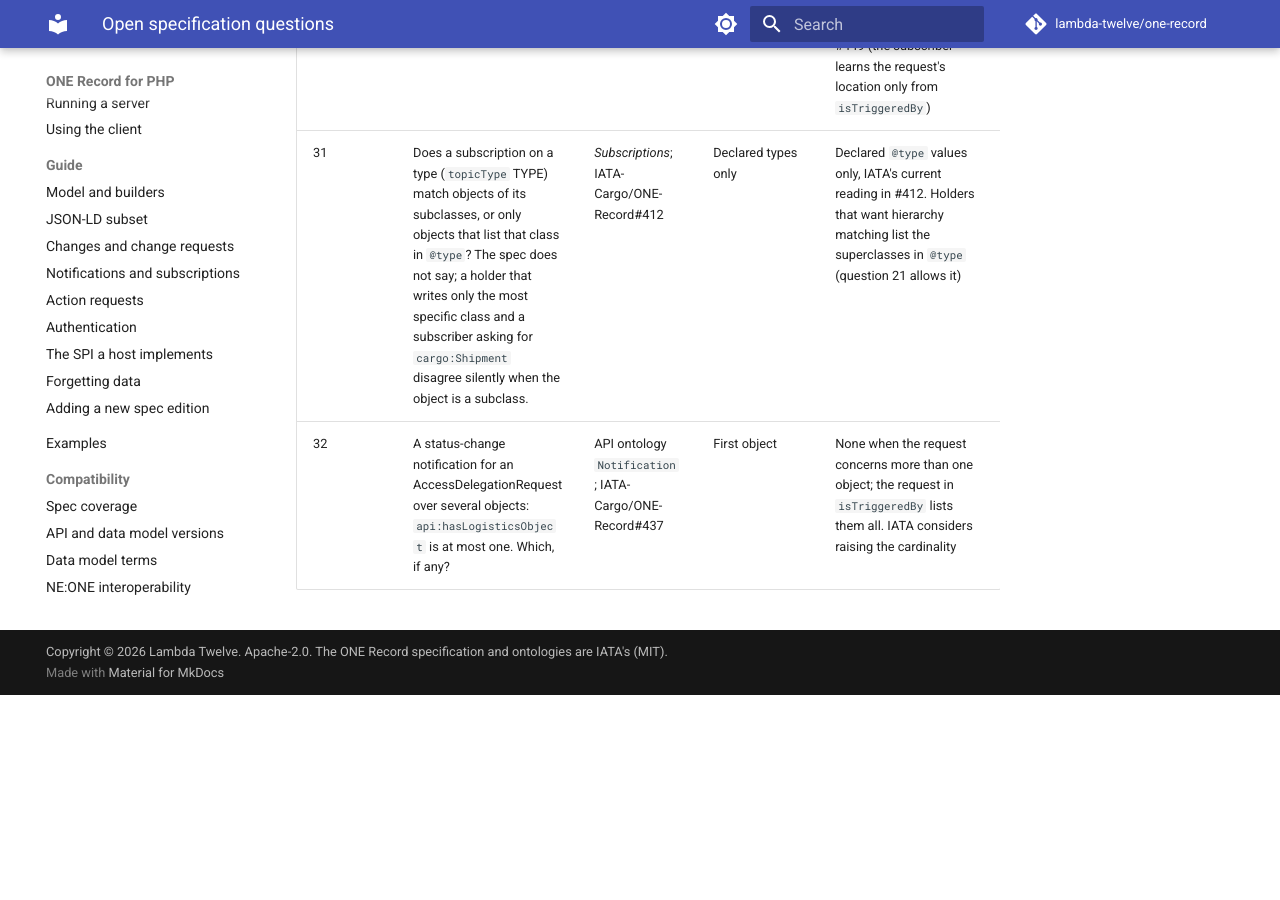
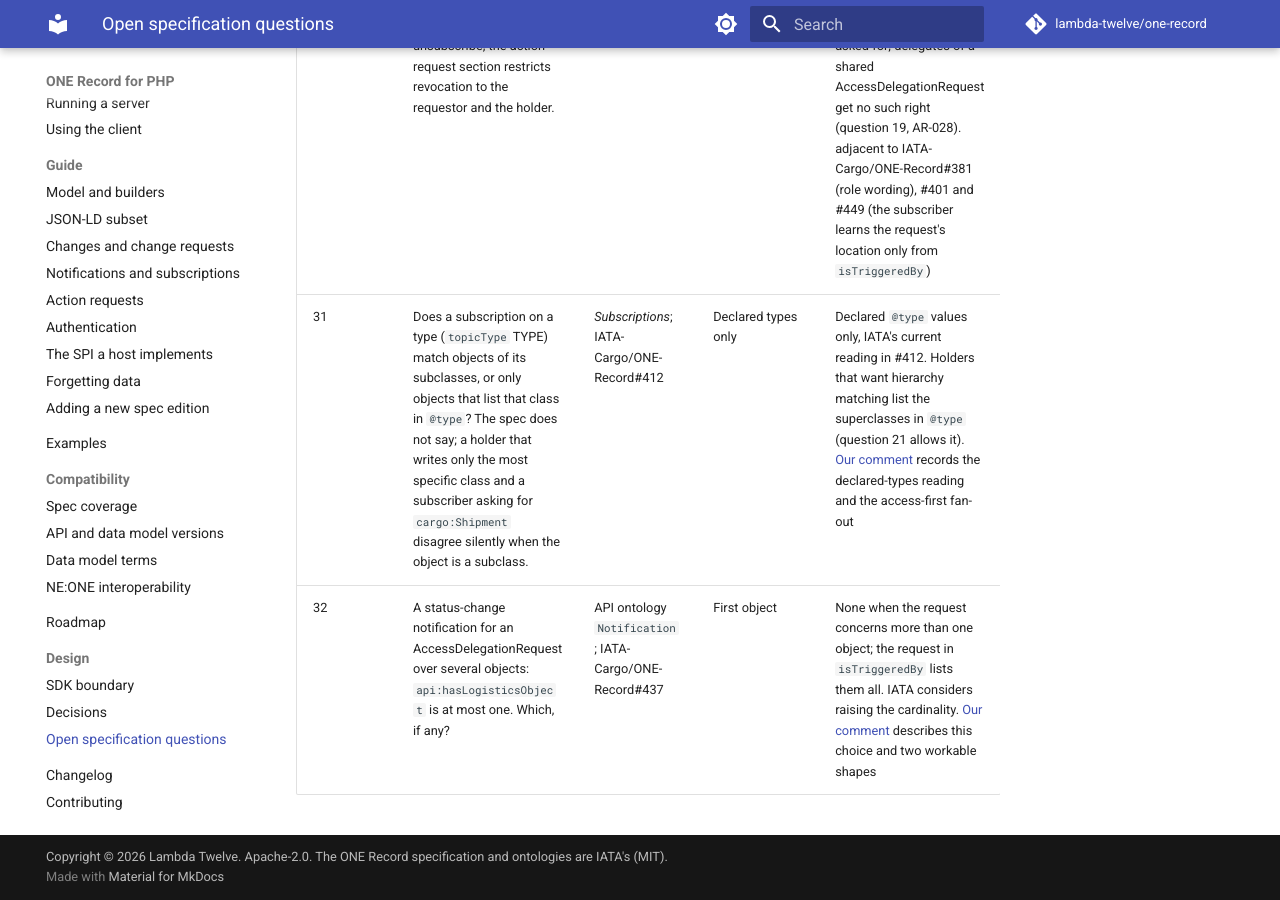
Before and after one commit to lambda-twelve/one-record, an MkDocs documentation site: the page built from docs/spec-questions.md, in a window 1280 px wide and 900 px high, scrolled down 6669 px. Built offline with MkDocs 1.6.1 and Material for MkDocs 9.7.7, drawn with Linux system fonts in a browser that asks for light colours; comment, search, counter and statistics services are not loaded; before the commit the page ends 7364 px from its top, so only the background shows below that; some of the changed text lies outside the part shown.

Commit message:
Link the register to our comments on the IATA issues
Questions 8, 26, 31 and 32 now point at the comments Lambda Twelve
posted on IATA-Cargo/ONE-Record#403, #401, #412 and #437.

```diff
--- a/docs/spec-questions.md
+++ b/docs/spec-questions.md
@@ -13,7 +13,7 @@ chose. Entries are added as they are met; none is removed, only resolved.
 | 5 | Numeric literal forms: `20.0`, `"20.0"^^xsd:double` and `2.0E1` are the same RDF value with different lexical forms. | JSON-LD/RDF | Stores lexical form as received | Comparison normalises by datatype; storage keeps the lexical form as received |
 | 6 | `?at=` and audit-trail timestamps use `YYYYMMDDThhmmssZ` while bodies use RFC 3339. | *Retrieve a historical Logistics Object* | Basic ISO format | Accept both forms on input; emit the spec's basic format in links |
 | 7 | The audit-trail example uses `api:REQUEST_STATUS_ACCEPTED`, which does not exist in the ontology. | *Get Audit Trail* example D1 | `api:REQUEST_ACCEPTED` | Ontology names (`api:REQUEST_ACCEPTED`) |
-| 8 | `hasSupportedOntology` must be unversioned IRIs per the guidelines, but the server-information example lists versioned ones. | *Server information* example A1 vs *Versioning* | Versioned | Unversioned in `hasSupportedOntology`, versioned in `hasSupportedOntologyVersion`. open as IATA-Cargo/ONE-Record#403; IATA leans towards dropping the split and keeping versioned IRIs in `hasSupportedOntology` |
+| 8 | `hasSupportedOntology` must be unversioned IRIs per the guidelines, but the server-information example lists versioned ones. | *Server information* example A1 vs *Versioning* | Versioned | Unversioned in `hasSupportedOntology`, versioned in `hasSupportedOntologyVersion`. open as IATA-Cargo/ONE-Record#403; IATA leans towards dropping the split and keeping versioned IRIs in `hasSupportedOntology`. [Our comment](https://github.com/IATA-Cargo/ONE-Record/issues/403#issuecomment-5974647905) states what we emit and asks for a deprecation rather than a removal |
 | 9 | Access delegation `isRequestedFor`: a list in 2.2, exactly one organisation in 2.3; yet the 2.3 example still writes a one-element list. | *Access delegations*, example | List | Read as list or single value at either version; written as a list, as both editions' examples do |
 | 10 | `Content-Type` version parameter: the spec requires echoing the negotiated version; NE:ONE ignores the parameter and answers `;charset=UTF-8`. | *Versioning* | Ignores | Echo the negotiated version; accept partners that do not |
 | 11 | Data-model mapping questions for forwarders: unit IRIs (`code-lists/MeasurementUnitCode#KGM` vs UN/CEFACT), currency IRIs on the open `CurrencyCode` list, countries and airports as `CodeListElement`, party placement (shipment vs waybill), booking reference (`shippingRefNo` vs `Booking`), pieces vs piece groups. | Data model 3.2/3.3 | n/a | Left to the mapping layer in wrappers; the SDK supports every form |
@@ -31,10 +31,10 @@ chose. Entries are added as they are met; none is removed, only resolved.
 | 23 | Whether `PATCH /action-requests/{id}?status=` takes effect within the request. NE:ONE answers 204 and applies the decision on its evaluation timer, so a `GET` right after may still say pending. | *Action requests* | Asynchronous | Applied within the request; clients of other servers should poll, which the interop suite does |
 | 24 | Response bodies as flattened JSON-LD: NE:ONE answers with a top-level `@graph` whenever an object has embedded nodes, and `@vocab` for the cargo namespace. The spec's examples are nested. | *JSON-LD* examples; NE:ONE `jsonld.mode` | Flattened | Nested bodies written; a top-level `@graph` accepted on read and rooted at the object asked for |
 | 25 | Does an accepted subscription with `sendLogisticsObjectBody` keep authorising disclosure of the body after the subscriber's read permission is revoked? The access-control and subscription sections each define their own grant and say nothing about the interaction. | *Access Control*, *Subscriptions* | Sends the body while the subscription is accepted | Open. Interim choice: the access policy is consulted per recipient at fan-out time; without read permission the notification carries the URI only, under a hiding policy nothing is sent. A host that wants push authorisation independent of read access must say so in its policy |
-| 26 | Does `api:isTriggeredBy` on a notification name the event's cause (the ChangeRequest) or the subscription the recipient can revoke (the SubscriptionRequest)? The unsubscribe text wants a revocable locator; the model says ActionRequest. | *Notifications*, *Subscriptions: Unsubscribe* | ChangeRequest for updates | Open. Interim: updates name the change request, creations and events name the subscription request; a subscriber may not be able to read the change request it is pointed at (question 19). raised from the other side in IATA-Cargo/ONE-Record#401, which also wants `isTriggeredBy` to be the revocable locator |
+| 26 | Does `api:isTriggeredBy` on a notification name the event's cause (the ChangeRequest) or the subscription the recipient can revoke (the SubscriptionRequest)? The unsubscribe text wants a revocable locator; the model says ActionRequest. | *Notifications*, *Subscriptions: Unsubscribe* | ChangeRequest for updates | Open. Interim: updates name the change request, creations and events name the subscription request; a subscriber may not be able to read the change request it is pointed at (question 19). raised from the other side in IATA-Cargo/ONE-Record#401, which also wants `isTriggeredBy` to be the revocable locator. [Our comment](https://github.com/IATA-Cargo/ONE-Record/issues/401#issuecomment-5974682959) asks whether `isTriggeredBy` is the cause or the subscription |
 | 27 | Which JSON-LD representations must every ONE Record implementation accept: only the nested shape of the examples, flattened `@graph` (NE:ONE), expanded arrays, `@set`, scoped contexts? No normative profile exists. | *JSON-LD* examples; JSON-LD 1.1 | Flattened | Open. This package reads nested documents and a top-level `@graph`, writes nested, and refuses the rest with a precise error ([subset](guide/json-ld.md)) |
 | 28 | What identifies a notification across retries, and what must a receiver deduplicate on? The model has no notification id and the delivery text no retry rule. | *Notifications* | None | Open. Interim: an `Idempotency-Key` header carrying the sender's outbox id; receivers see it on `NotificationReceived` |
 | 29 | How are language-tagged strings and non-XSD datatypes represented in an `api:Operation`? `api:hasDatatype` names one IRI and `api:hasValue` one string; there is no place for a language tag. | API ontology `OperationObject` | Writes `xsd:string` | Open. This package refuses to build a change for a language-tagged literal rather than drop the tag silently |
 | 30 | Who may revoke a SubscriptionRequest a third party created? The subscriptions section tells the subscriber to revoke its request to unsubscribe; the action-request section restricts revocation to the requestor and the holder. | *Subscriptions with 3rd parties*, *Action Requests: using* | Requestor and holder | Open. Interim: the subscriber of a SubscriptionRequest may revoke it, as the only direct way to stop notifications it never asked for; delegates of a shared AccessDelegationRequest get no such right (question 19, AR-028). adjacent to IATA-Cargo/ONE-Record#381 (role wording), #401 and #449 (the subscriber learns the request's location only from `isTriggeredBy`) |
-| 31 | Does a subscription on a type (`topicType` TYPE) match objects of its subclasses, or only objects that list that class in `@type`? The spec does not say; a holder that writes only the most specific class and a subscriber asking for `cargo:Shipment` disagree silently when the object is a subclass. | *Subscriptions*; IATA-Cargo/ONE-Record#412 | Declared types only | Declared `@type` values only, IATA's current reading in #412. Holders that want hierarchy matching list the superclasses in `@type` (question 21 allows it) |
-| 32 | A status-change notification for an AccessDelegationRequest over several objects: `api:hasLogisticsObject` is at most one. Which, if any? | API ontology `Notification`; IATA-Cargo/ONE-Record#437 | First object | None when the request concerns more than one object; the request in `isTriggeredBy` lists them all. IATA considers raising the cardinality |
+| 31 | Does a subscription on a type (`topicType` TYPE) match objects of its subclasses, or only objects that list that class in `@type`? The spec does not say; a holder that writes only the most specific class and a subscriber asking for `cargo:Shipment` disagree silently when the object is a subclass. | *Subscriptions*; IATA-Cargo/ONE-Record#412 | Declared types only | Declared `@type` values only, IATA's current reading in #412. Holders that want hierarchy matching list the superclasses in `@type` (question 21 allows it). [Our comment](https://github.com/IATA-Cargo/ONE-Record/issues/412#issuecomment-5974712368) records the declared-types reading and the access-first fan-out |
+| 32 | A status-change notification for an AccessDelegationRequest over several objects: `api:hasLogisticsObject` is at most one. Which, if any? | API ontology `Notification`; IATA-Cargo/ONE-Record#437 | First object | None when the request concerns more than one object; the request in `isTriggeredBy` lists them all. IATA considers raising the cardinality. [Our comment](https://github.com/IATA-Cargo/ONE-Record/issues/437#issuecomment-5974720870) describes this choice and two workable shapes |
```
